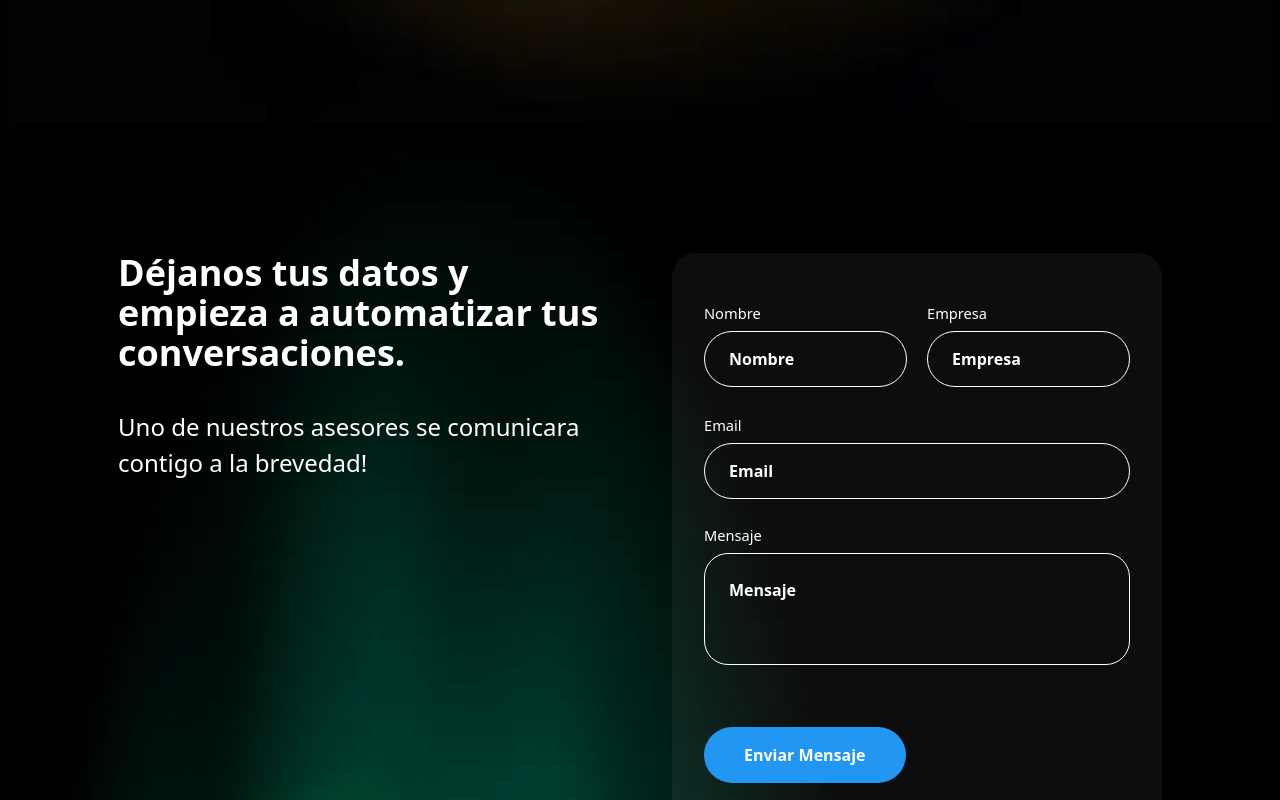
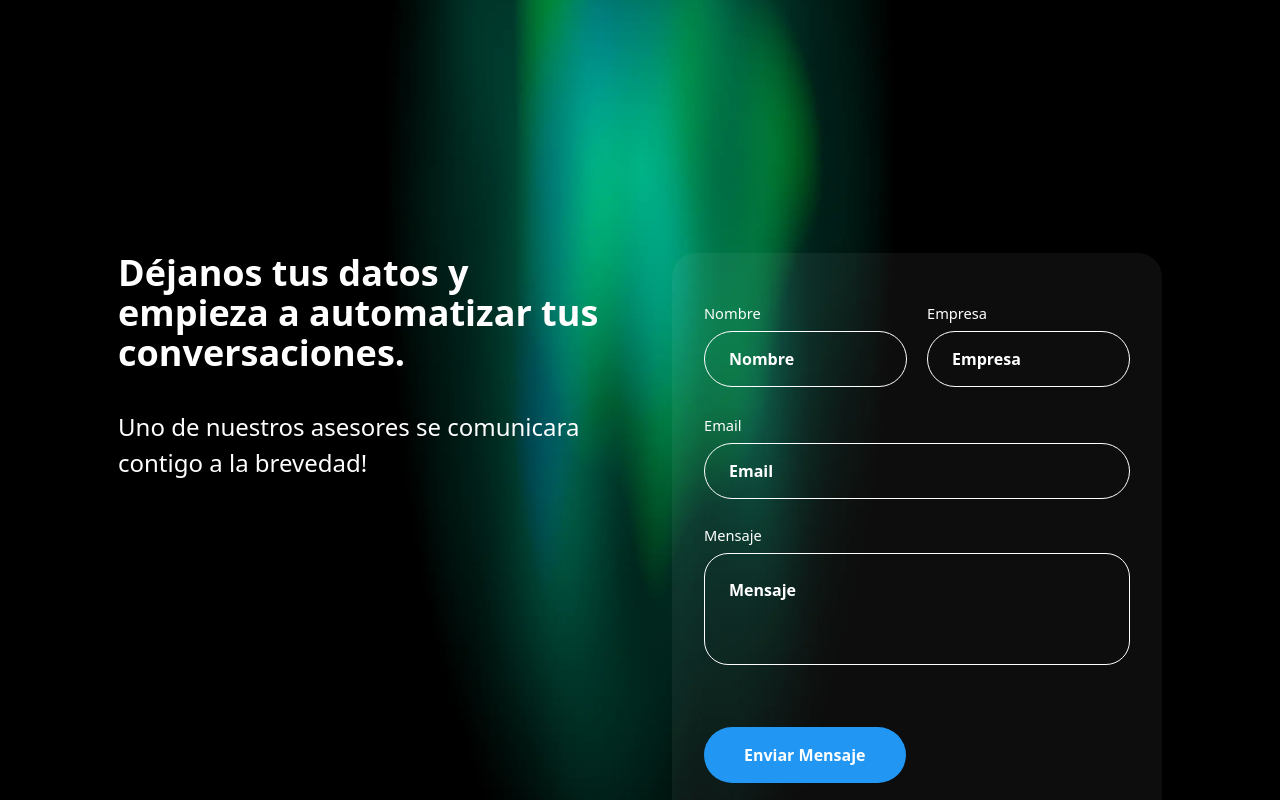
Before and after one commit to deevpfa/bot-wsp, a Next.js app: page / in a window 1280 px wide. Shown: the part 2100-2900 px from the top of the page. Built offline with nearby package versions, Linux system fonts and the light colour scheme; no server answers.

Commit message:
add bg and feature

```diff
--- a/src/pages/index.tsx
+++ b/src/pages/index.tsx
@@ -106,7 +106,6 @@ export default function Home() {
 
       </section >
 
-      <div className='bg-orange'>
 
       {/* Testimonios */}
       <section>
@@ -132,6 +131,7 @@ export default function Home() {
       </section>
 
 
+      <div className='bg-green'>
         {/* BENEFICIOS */}
         <section className='md:py-24' id='benefits'>
           <div className='flex justify-center items-center'>
@@ -141,12 +141,13 @@ export default function Home() {
         </section>
 
 
-      </div>
+
+
 
 
 
         {/* Formulario */}
-      <section id="form" className="z-20 bg-green relative md:py-24">
+        <section id="form" className="z-20  relative md:py-24">
           <div className="container mx-auto px-4">
             <div className="flex flex-wrap">
               <div
@@ -205,6 +206,8 @@ export default function Home() {
           </div>
           {/* <img className="absolute inset-0 w-full h-full object-cover select-none" src="fily-assets/gradients/gradient-contact.jpg" alt="" /> */}
         </section>
+
+      </div>
     </div >
   )
 }
--- a/src/styles/globals.sass
+++ b/src/styles/globals.sass
@@ -166,6 +166,6 @@ p
 
 .bg-green
 	background-image: url('/images/blue-green-grade.webp')
-	background-size: auto
-	// background-position: top
+	background-size: contain
+	background-position: top
 	background-repeat: no-repeat
```
Lines whose indentation alone changed are shown as unchanged.
